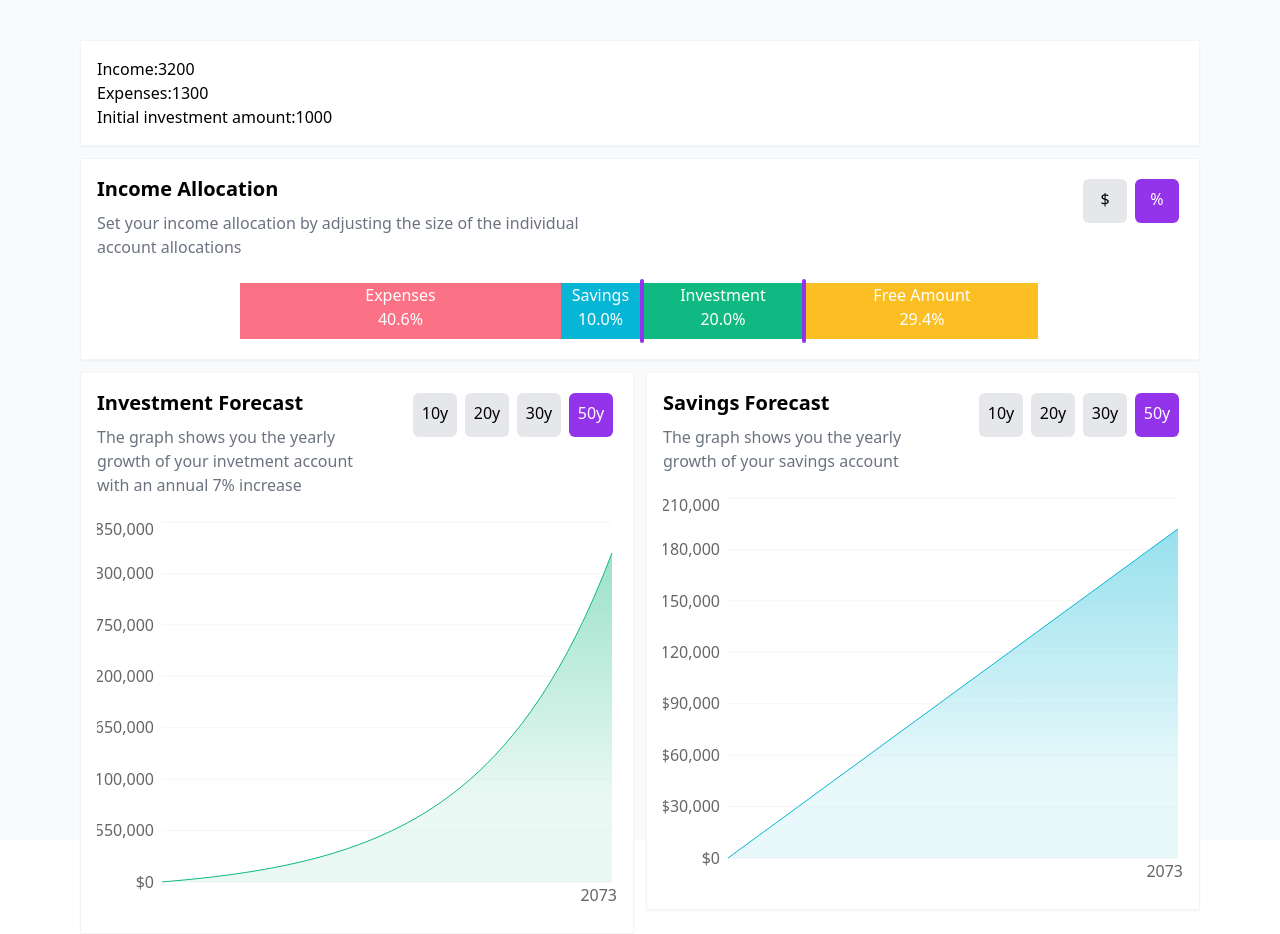
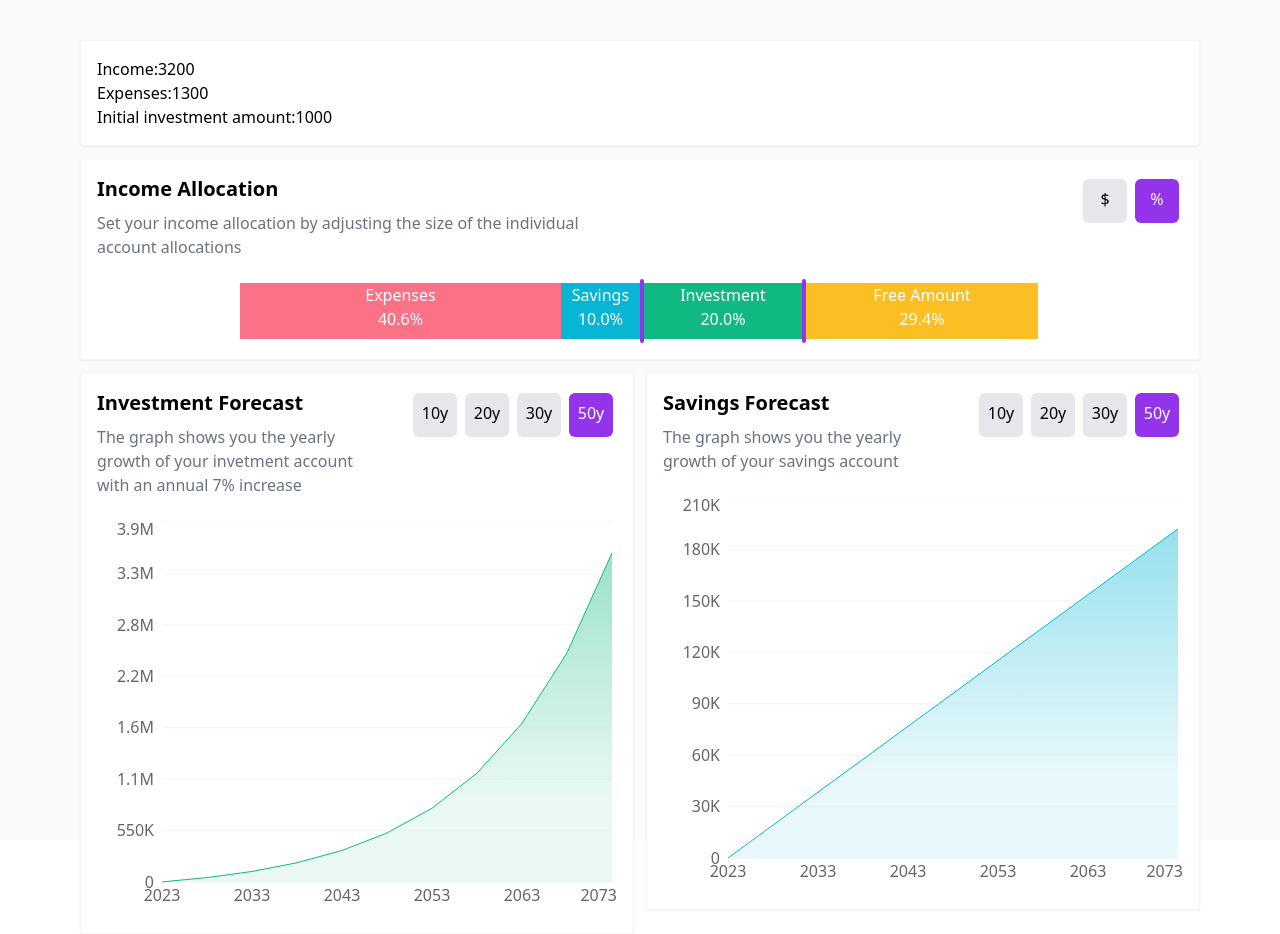
Before and after one commit to lindjacob/finance-controller, a React (Create React App) app: page / in a window 1280 px wide. Built offline with nearby package versions, Linux system fonts and the light colour scheme.

Commit message:
fix x-axis + tooltip

```diff
--- a/src/components/chart/Chart.js
+++ b/src/components/chart/Chart.js
@@ -27,20 +27,20 @@ function Chart({ initialInvestment, budgets, budgetType, income, headline, descr
             const currentDate = new Date();
             let data = [];
 
-            if (budgetType === 'investment') {
-                for (let i = 0; i <= years; i++) {
-                    data.push({
-                        date: currentDate.getFullYear() + i,
-                        investment: calculateFutureValue(initialInvestment, interestRate, 12, i, budgets.investment * income)
-                    });
+            for (let i = 0; i <= years; i++) {
+                // When years >= 30, only push data every 5 years
+                // This ensures the numbers along the x-axis are showing
+                if (years >= 30 && i % 5 !== 0) continue;
+
+                const yearData = { date: currentDate.getFullYear() + i };
+
+                if (budgetType === 'investment') {
+                    yearData.investment = calculateFutureValue(initialInvestment, interestRate, 12, i, budgets.investment * income);
+                } else if (budgetType === 'savings') {
+                    yearData.savings = budgets.savings * income * 12 * i;
                 }
-            } else if (budgetType === 'savings') {
-                for (let i = 0; i <= years; i++) {
-                    data.push({
-                        date: currentDate.getFullYear() + i,
-                        savings: budgets.savings * income * 12 * i
-                    });
-                }
+
+                data.push(yearData);
             }
 
             return data;
@@ -49,6 +49,17 @@ function Chart({ initialInvestment, budgets, budgetType, income, headline, descr
         setChartData(generateChartData());
 
     }, [budgets, income, budgetType, initialInvestment, years]);
+
+    function CustomToolTip({ active, payload, label }) {
+        if (active) {
+            return (
+                <div className='container'>
+                    <h4>{label}</h4>
+                    <p>${new Intl.NumberFormat().format(payload[0].value.toFixed(0))}</p>
+                </div>
+            )
+        }
+    }
 
     return (
         <div className='container'>
@@ -81,47 +92,55 @@ function Chart({ initialInvestment, budgets, budgetType, income, headline, descr
                     {budgetType === 'savings' && <Area dataKey='savings' stroke='#06b6d4' fill='url(#colorSavings)' />}
                     <XAxis dataKey='date' axisLine={false} tickLine={false} tickFormatter={str => {
                         const currentYear = new Date().getFullYear();
+                        if (str === currentYear) {
+                            return str;
+                        }
                         if (years === 10) {
-                            if (str === currentYear ||
-                                str === currentYear + 2 ||
+                            if (str === currentYear + 2 ||
                                 str === currentYear + 4 ||
                                 str === currentYear + 6 ||
                                 str === currentYear + 8 ||
                                 str === currentYear + 10) {
-                                    return str;
+                                return str;
                             }
                         } else if (years === 20) {
-                            if (str === currentYear ||
-                                str === currentYear + 5 ||
+                            if (str === currentYear + 5 ||
                                 str === currentYear + 10 ||
                                 str === currentYear + 15 ||
                                 str === currentYear + 20) {
-                                    return str;
+                                return str;
                             }
                         } else if (years === 30) {
-                            if (str === currentYear ||
-                                str === currentYear + 5 ||
+                            if (str === currentYear + 5 ||
                                 str === currentYear + 10 ||
                                 str === currentYear + 15 ||
                                 str === currentYear + 20 ||
                                 str === currentYear + 25 ||
                                 str === currentYear + 30) {
-                                    return str;
+                                return str;
                             }
                         } else {
-                            if (str === currentYear ||
-                                str === currentYear + 10 ||
+                            if (str === currentYear + 10 ||
                                 str === currentYear + 20 ||
                                 str === currentYear + 30 ||
                                 str === currentYear + 40 ||
                                 str === currentYear + 50) {
-                                    return str;
+                                return str;
                             }
                         }
                         return '';
                     }} />
-                    <YAxis axisLine={false} tickLine={false} tickCount={8} tickFormatter={number => `$${new Intl.NumberFormat().format(number)}`} />
-                    <Tooltip />
+                    <YAxis axisLine={false} tickLine={false} tickCount={8} tickFormatter={number => {
+                        if (number >= 1000000) {
+                            const formattedNumber = (number / 1000000).toFixed(1);
+                            return `${formattedNumber.endsWith('.0') ? formattedNumber.slice(0, -2) : formattedNumber}M`;
+                        } else if (number >= 1000) {
+                            const formattedNumber = (number / 1000).toFixed(1);
+                            return `${formattedNumber.endsWith('.0') ? formattedNumber.slice(0, -2) : formattedNumber}K`;
+                        }
+                        return number.toString();
+                    }} />
+                    <Tooltip content={<CustomToolTip />} />
                     <CartesianGrid opacity={0.2} vertical={false} />
                 </AreaChart>
             </ResponsiveContainer>
```
